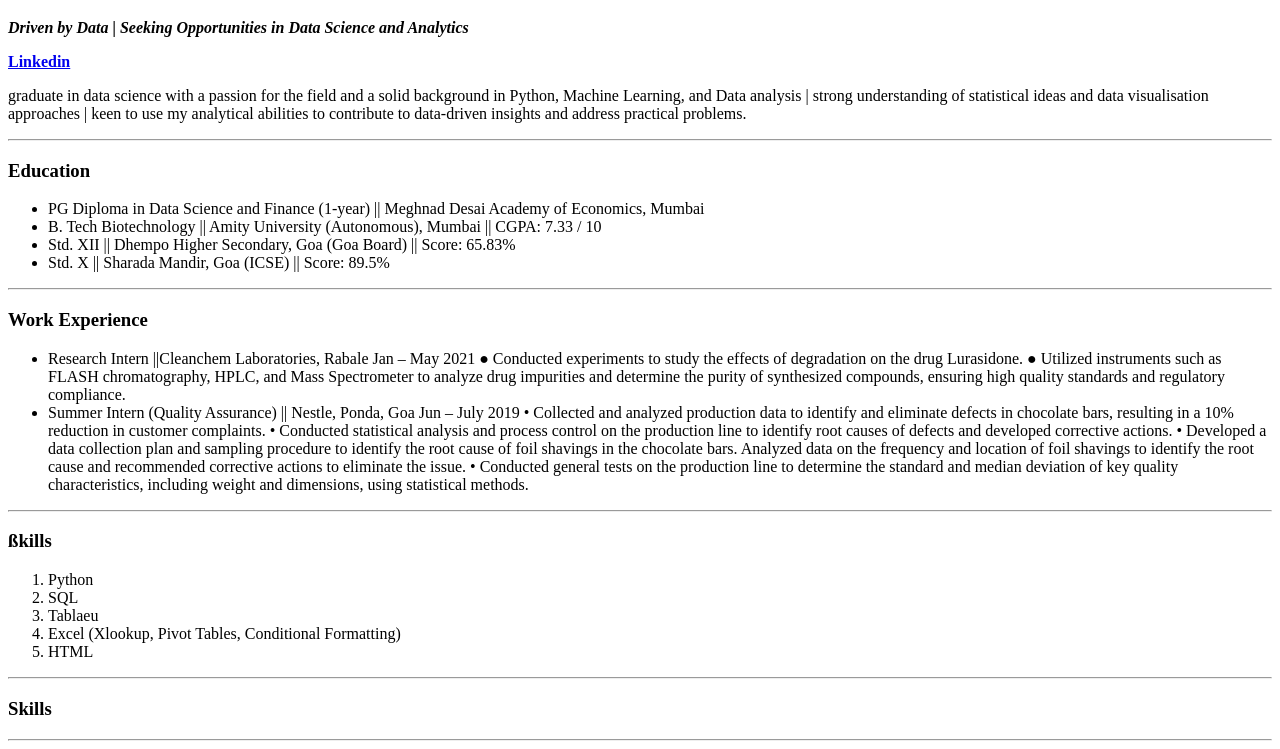
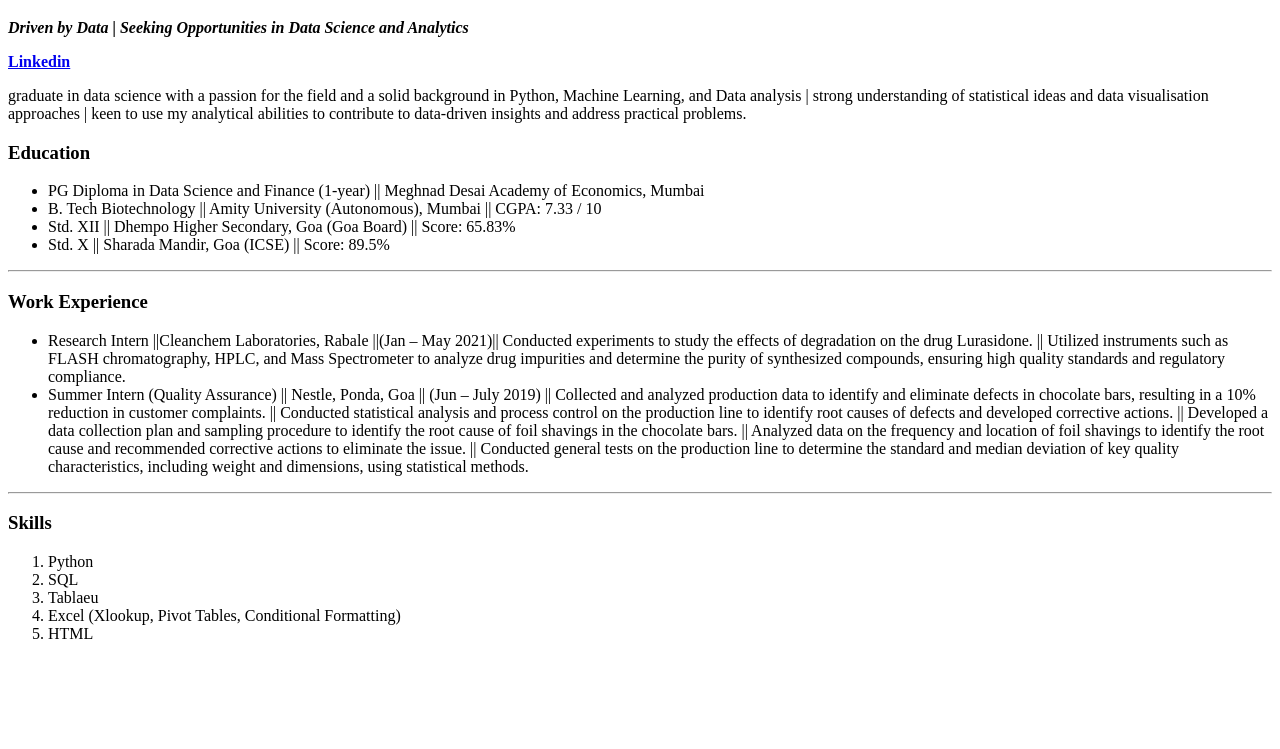
Before and after one commit to venisha22k/CV, a plain HTML site: page index.html in a window 1280 px wide. Shown: the part 61-810 px from the top of the page. Drawn offline with Linux system fonts and the light colour scheme.

Commit message:
Update index.html

```diff
--- a/index.html
+++ b/index.html
@@ -15,18 +15,7 @@
         <p><strong><a href="https://www.linkedin.com/in/venisha-kulal-85a581212/"> Linkedin</a></strong></p>
 
         <p>graduate in data science with a passion for the field and a solid background in Python, Machine Learning, and Data analysis | strong understanding of statistical ideas and data visualisation approaches | keen to use my analytical abilities to contribute to data-driven insights and address practical problems.</p>
-
-        <hr>
-      </td>
-    </tr>
-  </table>
-  <!--paragraph tag formats texts into paras-->
-  <!-- emphasis element italicises
-  <i> tag only italicises but doesnt emphasise
-  <b> bold tag helps to bold but use strong tag because it shoes text has strong meaning-->
-
-
-
+       </td>
   <h3><strong>Education</strong></h3>
   <ul>
     <li>PG Diploma in Data Science and Finance (1-year) || Meghnad Desai Academy of Economics, Mumbai</li>
@@ -38,20 +27,14 @@
   <hr>
   <h3><strong>Work Experience</strong></h3>
   <ul>
-    <li>Research Intern ||Cleanchem Laboratories, Rabale                                                                                                              Jan – May 2021
-●	Conducted experiments to study the effects of degradation on the drug Lurasidone.
-●	Utilized instruments such as FLASH chromatography, HPLC, and Mass Spectrometer to analyze drug impurities and determine the purity of synthesized compounds, ensuring high quality standards and regulatory compliance.
+    <li>Research Intern ||Cleanchem Laboratories, Rabale ||(Jan – May 2021)|| Conducted experiments to study the effects of degradation on the drug Lurasidone. || Utilized instruments such as FLASH chromatography, HPLC, and Mass Spectrometer to analyze drug impurities and determine the purity of synthesized compounds, ensuring high quality standards and regulatory compliance.
 </li>
-    <li>  Summer Intern (Quality Assurance) || Nestle, Ponda, Goa                                                                                                                        Jun – July 2019
-•	Collected and analyzed production data to identify and eliminate defects in chocolate bars, resulting in a 10% reduction in customer complaints.
-•	Conducted statistical analysis and process control on the production line to identify root causes of defects and developed corrective actions.
-•	Developed a data collection plan and sampling procedure to identify the root cause of foil shavings in the chocolate bars. Analyzed data on the frequency and location of foil shavings to identify the root cause and recommended corrective actions to eliminate the issue.
-•	Conducted general tests on the production line to determine the standard and median deviation of key quality characteristics, including weight and dimensions, using statistical methods.
+    <li>  Summer Intern (Quality Assurance) || Nestle, Ponda, Goa || (Jun – July 2019) || Collected and analyzed production data to identify and eliminate defects in chocolate bars, resulting in a 10% reduction in customer complaints. || Conducted statistical analysis and process control on the production line to identify root causes of defects and developed corrective actions. || Developed a data collection plan and sampling procedure to identify the root cause of foil shavings in the chocolate bars. || Analyzed data on the frequency and location of foil shavings to identify the root cause and recommended corrective actions to eliminate the issue. || Conducted general tests on the production line to determine the standard and median deviation of key quality characteristics, including weight and dimensions, using statistical methods.
 </li>
 
   </ul>
   <hr>
-  <h3><strong>ßkills</strong></h3>
+  <h3><strong>Skills</strong></h3>
   <ol>
     <li>Python</li>
     <li>SQL</li>
@@ -60,10 +43,7 @@
     <li>HTML</li>
   </ol>
   <!--ordered list-->
-  <hr>
-  <h3><strong>Skills</strong></h3>
 
-  <hr>
 </body>
 
 </html>
```
